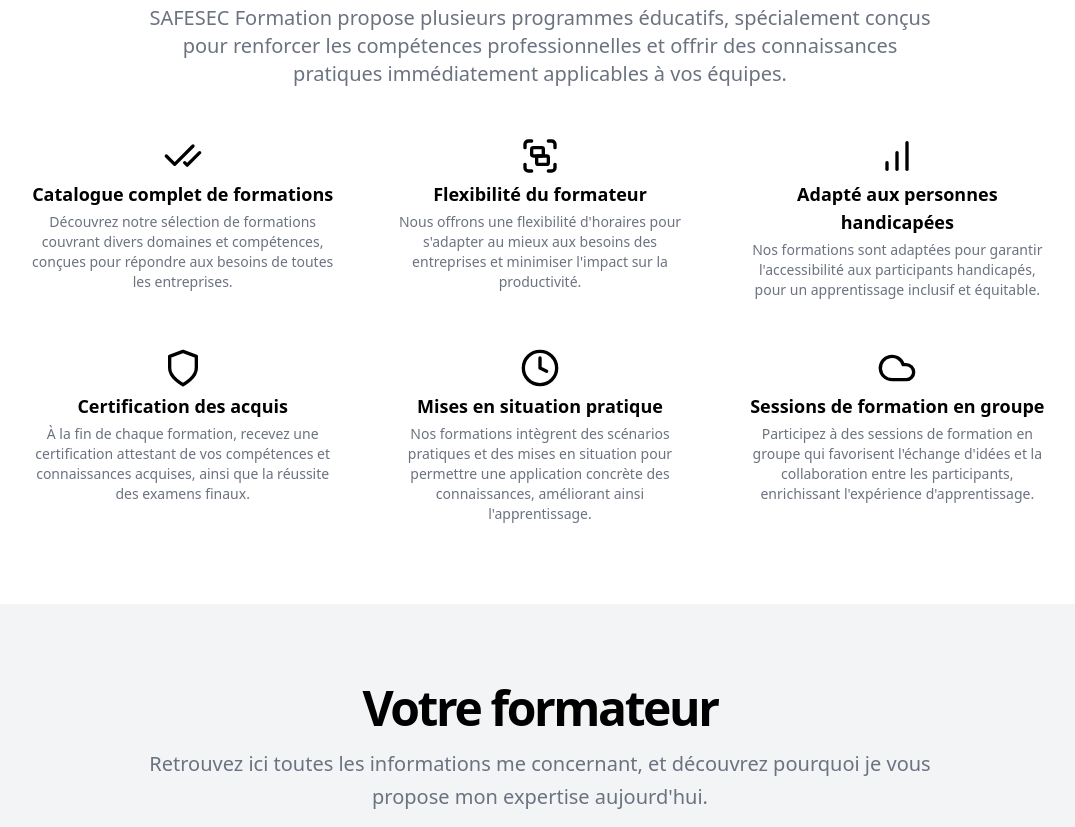
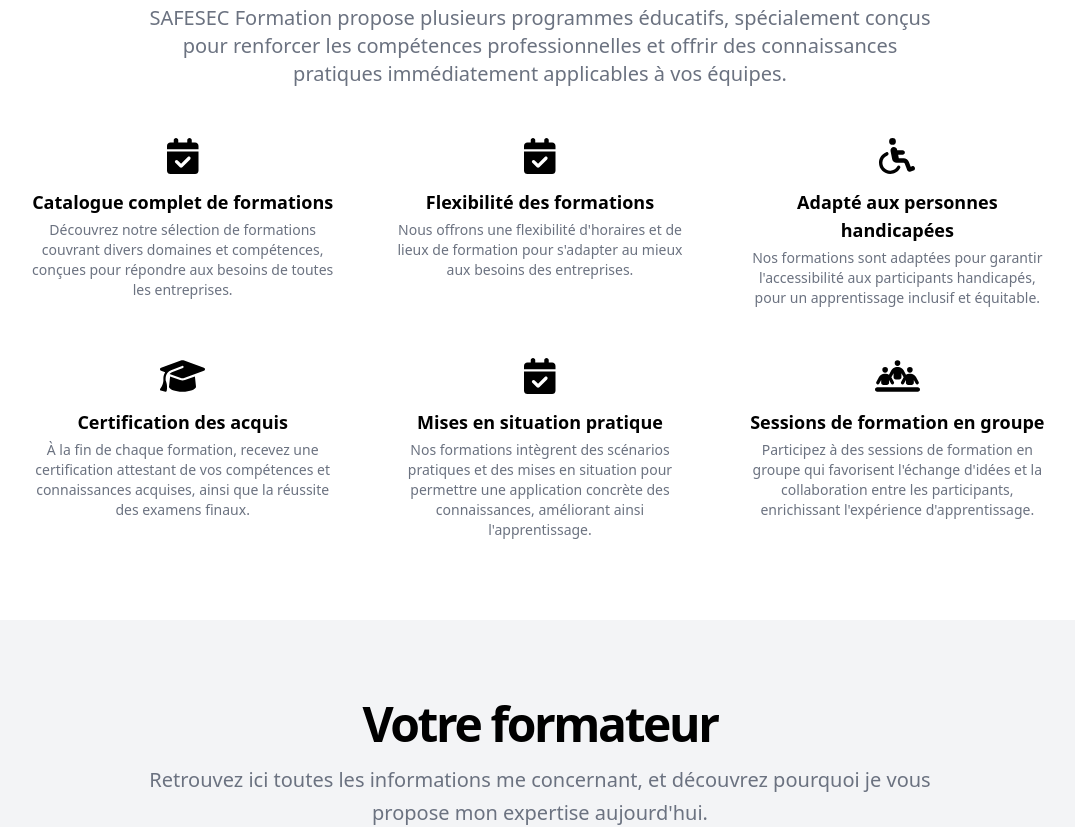
Before and after one commit to HugoErb/Site-SAFESEC-Formation, an Angular app in the folder frontend/: page / in a window 1280 px wide. Shown: the part 940-1767 px from the top of the page, without its empty margins (100-1175 px from the left). Built offline with nearby package versions, Linux system fonts and the light colour scheme.

Commit message:
ajout quelques icones + refacto account useless

```diff
--- a/frontend/src/app/home/home.component.html
+++ b/frontend/src/app/home/home.component.html
@@ -77,79 +77,47 @@
       </div>
       <div
         class="mx-auto grid items-start gap-8 sm:max-w-4xl sm:grid-cols-2 md:gap-12 lg:max-w-5xl lg:grid-cols-3 justify-items-center">
-        <div class="grid gap-1 text-center"><svg xmlns="http://www.w3.org/2000/svg" width="24" height="24"
-            viewBox="0 0 24 24" fill="none" stroke="currentColor" stroke-width="2" stroke-linecap="round"
-            stroke-linejoin="round" class="h-10 w-10 mx-auto" data-darkreader-inline-stroke=""
-            style="--darkreader-inline-stroke: currentColor;">
-            <path d="M18 6 7 17l-5-5"></path>
-            <path d="m22 10-7.5 7.5L13 16"></path>
-          </svg>
+        <div class="grid gap-1 text-center">
+          <fa-icon class="text-4xl mb-2" [icon]="icons.faCalendarCheck"></fa-icon>
           <h3 class="text-lg font-bold">Catalogue complet de formations</h3>
           <p class="text-sm text-gray-500">
             Découvrez notre sélection de formations couvrant divers domaines et compétences, conçues pour répondre
             aux besoins de toutes les entreprises.
           </p>
         </div>
-        <div class="grid gap-1 text-center"><svg xmlns="http://www.w3.org/2000/svg" width="24" height="24"
-            viewBox="0 0 24 24" fill="none" stroke="currentColor" stroke-width="2" stroke-linecap="round"
-            stroke-linejoin="round" class="h-10 w-10 mx-auto" data-darkreader-inline-stroke=""
-            style="--darkreader-inline-stroke: currentColor;">
-            <path d="M3 7V5c0-1.1.9-2 2-2h2"></path>
-            <path d="M17 3h2c1.1 0 2 .9 2 2v2"></path>
-            <path d="M21 17v2c0 1.1-.9 2-2 2h-2"></path>
-            <path d="M7 21H5c-1.1 0-2-.9-2-2v-2"></path>
-            <rect width="7" height="5" x="7" y="7" rx="1"></rect>
-            <rect width="7" height="5" x="10" y="12" rx="1"></rect>
-          </svg>
-          <h3 class="text-lg font-bold">Flexibilité du formateur</h3>
-          <p class="text-sm text-gray-500">Nous offrons une flexibilité d'horaires pour s'adapter au mieux aux besoins
-            des entreprises et minimiser l'impact sur la productivité.</p>
+        <div class="grid gap-1 text-center">
+          <fa-icon class="text-4xl mb-2" [icon]="icons.faCalendarCheck"></fa-icon>
+          <h3 class="text-lg font-bold">Flexibilité des formations</h3>
+          <p class="text-sm text-gray-500">Nous offrons une flexibilité d'horaires et de lieux de formation pour
+            s'adapter au mieux aux besoins
+            des entreprises.</p>
         </div>
-        <div class="grid gap-1 text-center"><svg xmlns="http://www.w3.org/2000/svg" width="24" height="24"
-            viewBox="0 0 24 24" fill="none" stroke="currentColor" stroke-width="2" stroke-linecap="round"
-            stroke-linejoin="round" class="h-10 w-10 mx-auto" data-darkreader-inline-stroke=""
-            style="--darkreader-inline-stroke: currentColor;">
-            <line x1="12" x2="12" y1="20" y2="10"></line>
-            <line x1="18" x2="18" y1="20" y2="4"></line>
-            <line x1="6" x2="6" y1="20" y2="16"></line>
-          </svg>
+        <div class="grid gap-1 text-center">
+          <fa-icon class="text-4xl mb-2" [icon]="icons.faWheelchair"></fa-icon>
           <h3 class="text-lg font-bold">Adapté aux personnes handicapées</h3>
           <p class="text-sm text-gray-500">
             Nos formations sont adaptées pour garantir l'accessibilité aux participants handicapés, pour un
             apprentissage inclusif et équitable.
           </p>
         </div>
-        <div class="grid gap-1 text-center"><svg xmlns="http://www.w3.org/2000/svg" width="24" height="24"
-            viewBox="0 0 24 24" fill="none" stroke="currentColor" stroke-width="2" stroke-linecap="round"
-            stroke-linejoin="round" class="h-10 w-10 mx-auto" data-darkreader-inline-stroke=""
-            style="--darkreader-inline-stroke: currentColor;">
-            <path d="M12 22s8-4 8-10V5l-8-3-8 3v7c0 6 8 10 8 10"></path>
-          </svg>
+        <div class="grid gap-1 text-center">
+          <fa-icon class="text-4xl mb-2" [icon]="icons.faGraduationCap"></fa-icon>
           <h3 class="text-lg font-bold">Certification des acquis</h3>
           <p class="text-sm text-gray-500">
             À la fin de chaque formation, recevez une certification attestant de vos compétences et connaissances
             acquises, ainsi que la réussite des examens finaux.
           </p>
         </div>
-        <div class="grid gap-1 text-center"><svg xmlns="http://www.w3.org/2000/svg" width="24" height="24"
-            viewBox="0 0 24 24" fill="none" stroke="currentColor" stroke-width="2" stroke-linecap="round"
-            stroke-linejoin="round" class="h-10 w-10 mx-auto" data-darkreader-inline-stroke=""
-            style="--darkreader-inline-stroke: currentColor;">
-            <circle cx="12" cy="12" r="10"></circle>
-            <polyline points="12 6 12 12 16 14"></polyline>
-          </svg>
+        <div class="grid gap-1 text-center">
+          <fa-icon class="text-4xl mb-2" [icon]="icons.faCalendarCheck"></fa-icon>
           <h3 class="text-lg font-bold">Mises en situation pratique</h3>
           <p class="text-sm text-gray-500">
             Nos formations intègrent des scénarios pratiques et des mises en situation pour permettre une application
             concrète des connaissances, améliorant ainsi l'apprentissage.
           </p>
         </div>
-        <div class="grid gap-1 text-center"><svg xmlns="http://www.w3.org/2000/svg" width="24" height="24"
-            viewBox="0 0 24 24" fill="none" stroke="currentColor" stroke-width="2" stroke-linecap="round"
-            stroke-linejoin="round" class="h-10 w-10 mx-auto" data-darkreader-inline-stroke=""
-            style="--darkreader-inline-stroke: currentColor;">
-            <path d="M17.5 19H9a7 7 0 1 1 6.71-9h1.79a4.5 4.5 0 1 1 0 9Z"></path>
-          </svg>
+        <div class="grid gap-1 text-center">
+          <fa-icon class="text-4xl mb-2" [icon]="icons.faPeopleLine"></fa-icon>
           <h3 class="text-lg font-bold">Sessions de formation en groupe</h3>
           <p class="text-sm text-gray-500">
             Participez à des sessions de formation en groupe qui favorisent l'échange d'idées et la collaboration entre
--- a/frontend/src/app/home/home.component.ts
+++ b/frontend/src/app/home/home.component.ts
@@ -3,6 +3,10 @@ import { CommonModule } from '@angular/common';
 import { FontAwesomeModule } from '@fortawesome/angular-fontawesome';
 import { faLinkedin } from '@fortawesome/free-brands-svg-icons';
 import { faEnvelope } from '@fortawesome/free-solid-svg-icons';
+import { faWheelchair } from '@fortawesome/free-solid-svg-icons';
+import { faCalendarCheck } from '@fortawesome/free-solid-svg-icons';
+import { faGraduationCap } from '@fortawesome/free-solid-svg-icons';
+import { faPeopleLine } from '@fortawesome/free-solid-svg-icons';
 
 @Component({
   selector: 'app-home',
@@ -12,19 +16,14 @@ import { faEnvelope } from '@fortawesome/free-solid-svg-icons';
   styleUrls: ['./home.component.scss']
 })
 export class HomeComponent {
-  userConnected: boolean = false;
-  accountMenuOpened: boolean = false;
   burgerMenuOpened: boolean = false;
-  icons = {faLinkedin, faEnvelope};
+  icons = { faLinkedin, faEnvelope, faWheelchair, faCalendarCheck, faGraduationCap, faPeopleLine };
 
   @ViewChild('menuContainerRef') menuContainerRef!: ElementRef;
   @ViewChild('menuBurger') menuBurger!: ElementRef;
 
   @HostListener('document:click', ['$event'])
   onClickOutside(event: MouseEvent) {
-    if (this.accountMenuOpened && !this.menuContainerRef.nativeElement.contains(event.target)) {
-      this.accountMenuOpened = false;
-    }
     if (this.burgerMenuOpened && !this.menuBurger.nativeElement.contains(event.target)) {
       this.burgerMenuOpened = false;
     }
@@ -46,21 +45,11 @@ export class HomeComponent {
     }, 50);
   }
 
-  toggleAccountMenu(event: MouseEvent) {
-    event.stopPropagation();
-    this.accountMenuOpened = !this.accountMenuOpened;
-  }
-
   toggleBurgerMenu(event: MouseEvent): void {
     event.stopPropagation();
     this.burgerMenuOpened = !this.burgerMenuOpened;
   }
 
-  onAccountMenuOptionClick(option: string) {
-    console.log(option);
-    this.accountMenuOpened = false;
-  }
-
   sendMail() {
   }
 }
```
